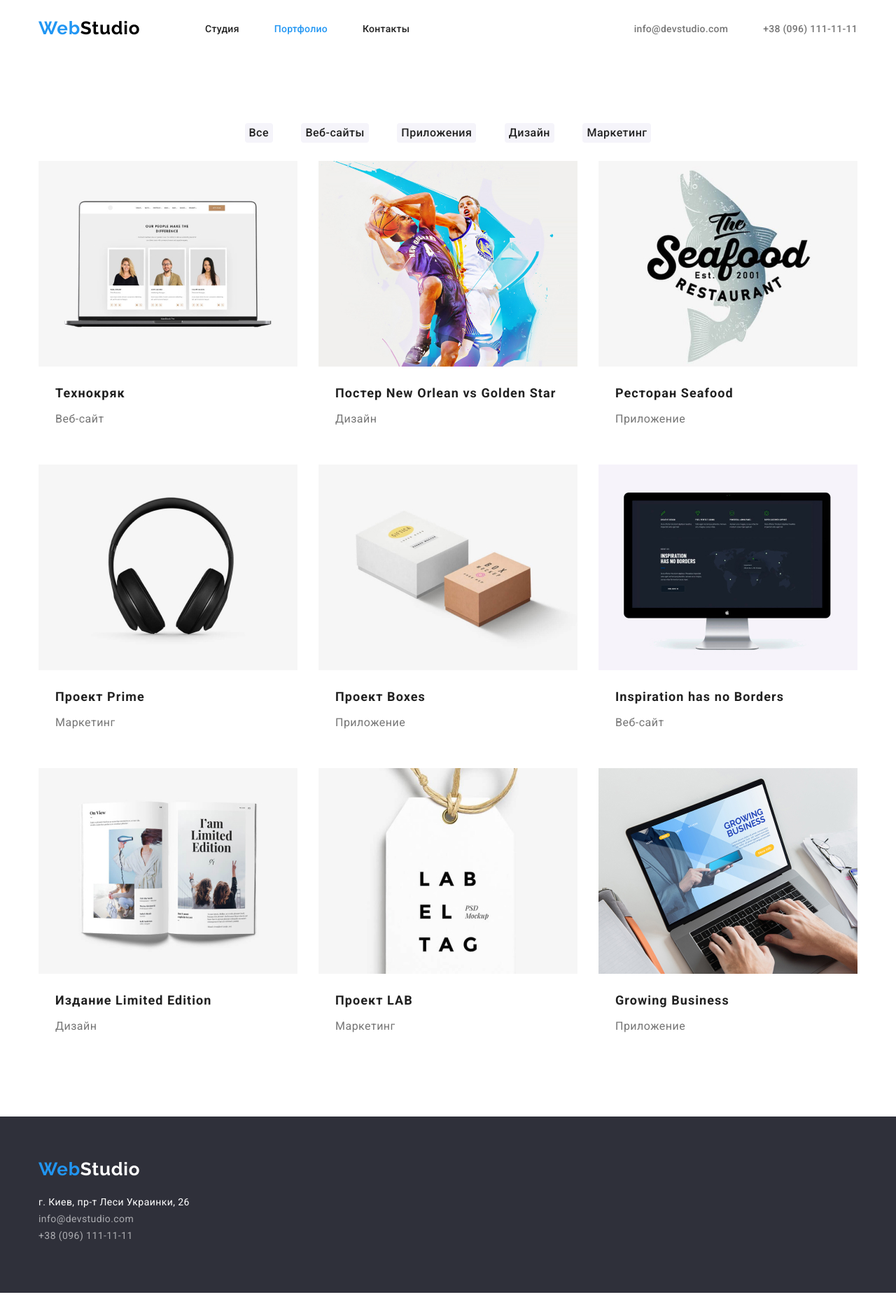
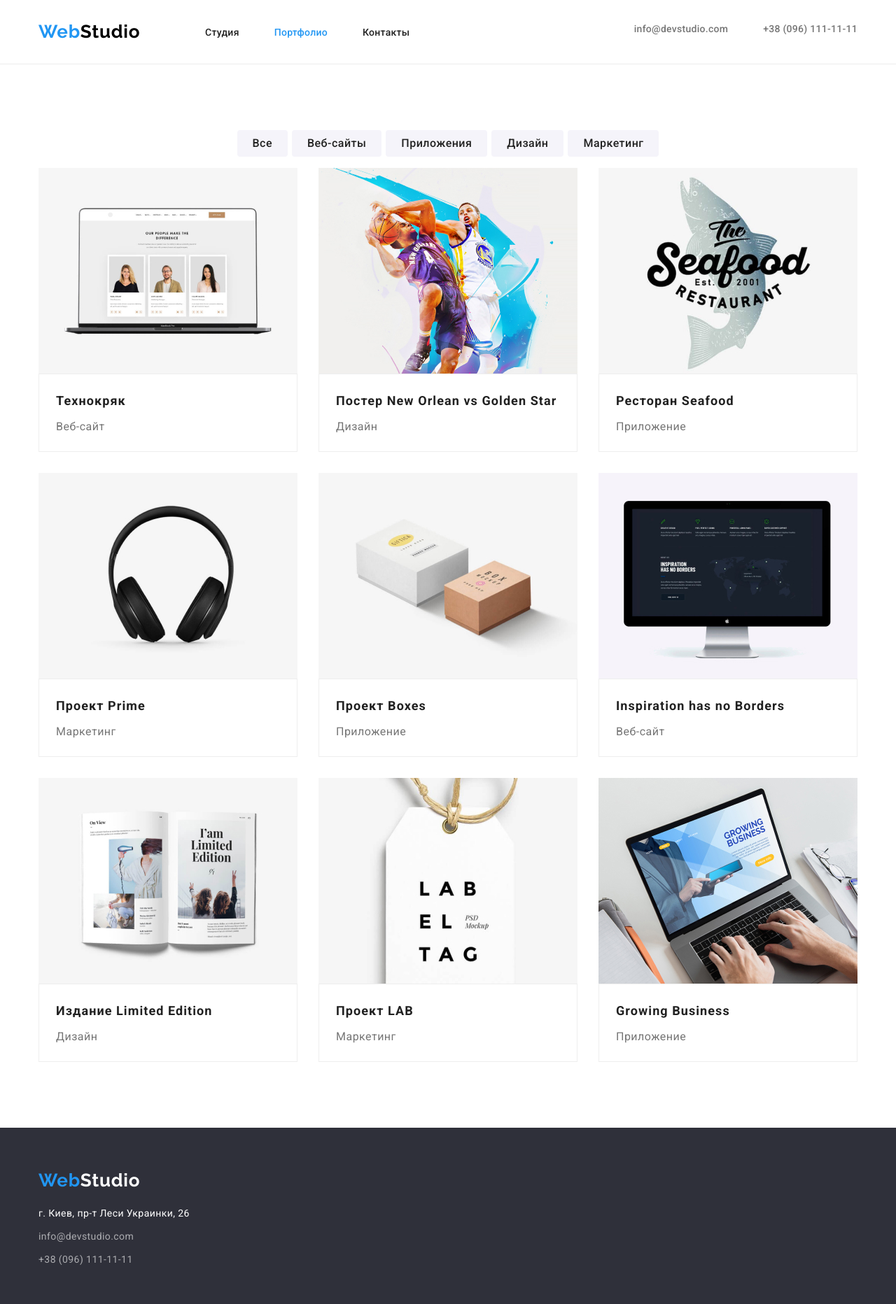
Before and after one commit to OlehFilyak/goit-markup-hw-03, a plain HTML site: page portfolio.html in a window 1280 px wide. Shown: the whole page at 70% size. Drawn offline with nearby package versions, Linux system fonts and the light colour scheme.

Commit message:
addition borders to goods card and border in the portfolio page.

```diff
--- a/css/common.css
+++ b/css/common.css
@@ -79,6 +79,9 @@ img {
   /* width: 1222px;
     min-height: 105px;
     margin: 0 auto; */
+}
+.page-header {
+  border-bottom: 1px solid #ececec;
 }
 .page-header .logo {
   margin-right: 93px;
@@ -255,9 +258,6 @@ img {
   color: rgba(255, 255, 255, 0.6);
   width: 231px;
   height: 21px;
-
-  padding-top: 9px;
-  padding-bottom: 9px;
 }
 .foot-link-tel {
   font-style: normal;
@@ -270,7 +270,12 @@ img {
   width: 231px;
   height: 21px;
 }
-
+.address-list-item {
+  margin-bottom: 9px;
+}
+.address-list-item:last-child {
+  margin-bottom: 0;
+}
 /* =========-- Футер end --=========== */
 
 /* ==============WORK=========== */
@@ -306,7 +311,6 @@ img {
 }
 
 .fil {
-  width: 611px;
   height: 54px;
   border: 0;
   margin-bottom: 0 auto 34px;
@@ -314,14 +318,21 @@ img {
 .fil-list {
   display: flex;
   border: 0;
-  justify-content: space-between;
+  justify-content: center;
+}
+
+.fil-list-item {
+  margin-right: 6px;
+}
+.fil-list-item:last-child {
+  margin-right: 0px;
 }
 
 .fil-btn {
   border-radius: 4px;
   cursor: pointer;
   border: 0;
-  height: 38;
+  padding: 6px 22px;
 
   font-weight: 500;
   font-size: 16px;
@@ -329,11 +340,10 @@ img {
   letter-spacing: 0.03em;
   text-align: center;
 
-  display: flex;
-  justify-content: space-between;
   color: var(--title-text-color);
   background-color: #f5f4fa;
 }
+
 .fil-list > .fil-btn:hover,
 .fil-list > .fil-btn:focus {
   color: var(--primary-white-color);
@@ -352,8 +362,10 @@ img {
   flex-basis: calc(100% / 3 -30px);
 }
 .proj-text {
-  border: 0;
   padding: 20px 24px;
+  background: #ffffff;
+  border: 1px solid #eeeeee;
+  box-sizing: border-box;
 }
 .work-text {
   border: 0;
--- a/css/styles.css
+++ b/css/styles.css
@@ -128,12 +128,15 @@
 /* ============ <!--Примеры работ end--> ============ */
 
 /* ========== команда team ========== */
+.team {
+  background: #f5f4fa;
+  padding-bottom: 94px;
+  padding-top: 94px;
+}
 .section-title-team {
-  margin-top: 188px;
   margin-bottom: 50px;
 }
 .work-list-team {
-  margin-bottom: 94px;
   display: flex;
   justify-content: space-between;
 }
@@ -143,6 +146,10 @@
 .work-list-content {
   padding-top: 30px;
   padding-bottom: 30px;
+  background: #ffffff;
+  box-shadow: 0px 1px 3px rgba(0, 0, 0, 0.12), 0px 1px 1px rgba(0, 0, 0, 0.14),
+    0px 2px 1px rgba(0, 0, 0, 0.2);
+  border-radius: 0px 0px 4px 4px;
 }
 /* .work-list-team .work-team:not(:last-child) {
   margin-right: 30px;
--- a/portfolio.html
+++ b/portfolio.html
@@ -230,7 +230,7 @@
             <div class="foot-nav">
                 <address class="footer-address">
                     <ul class="footer-address-list list">
-                        <li class="address-list-item-add">
+                        <li class="address-list-item">
                             <a href="https://goo.gl/maps/7p2n6qCXevgdCQAM8" class="link-address">
                                 г. Киев, пр-т Леси Украинки, 26</a>
                         </li>
```
Also changed, not shown: index.html (+3 -3 lines).
